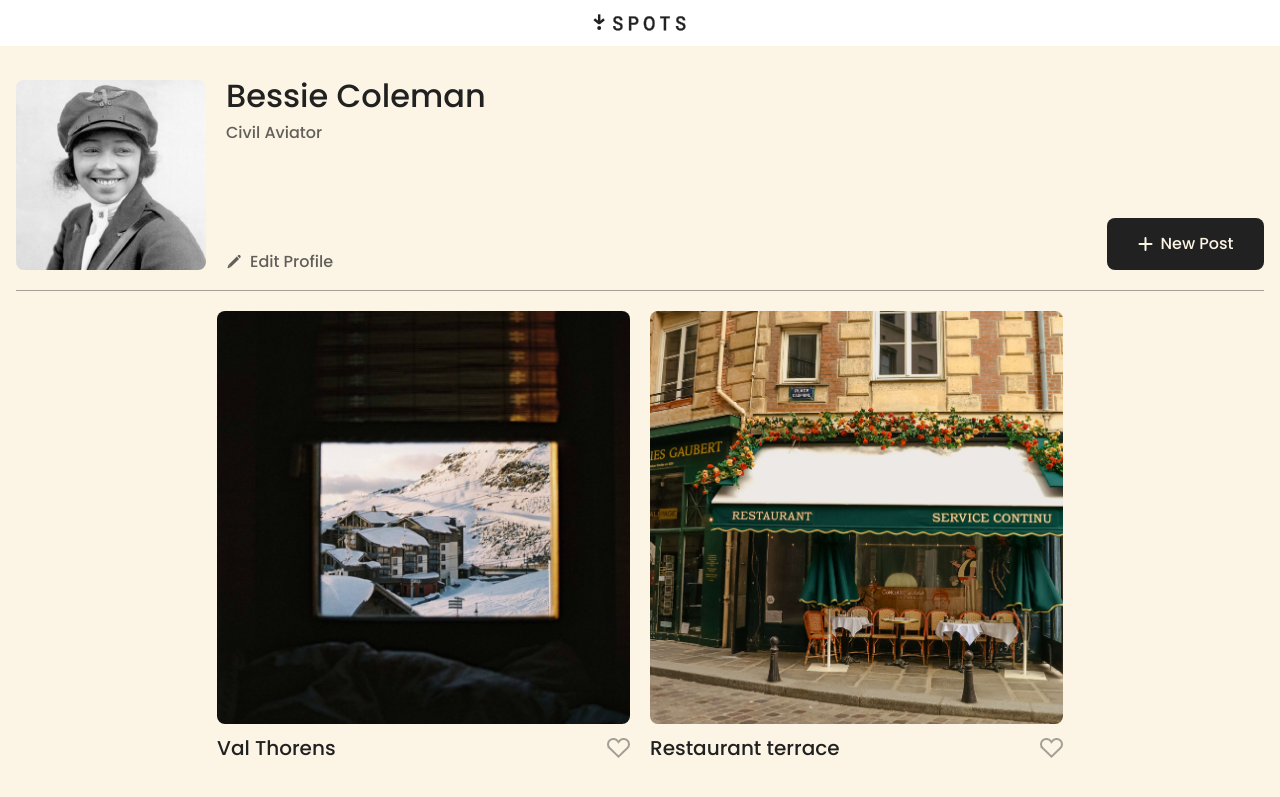
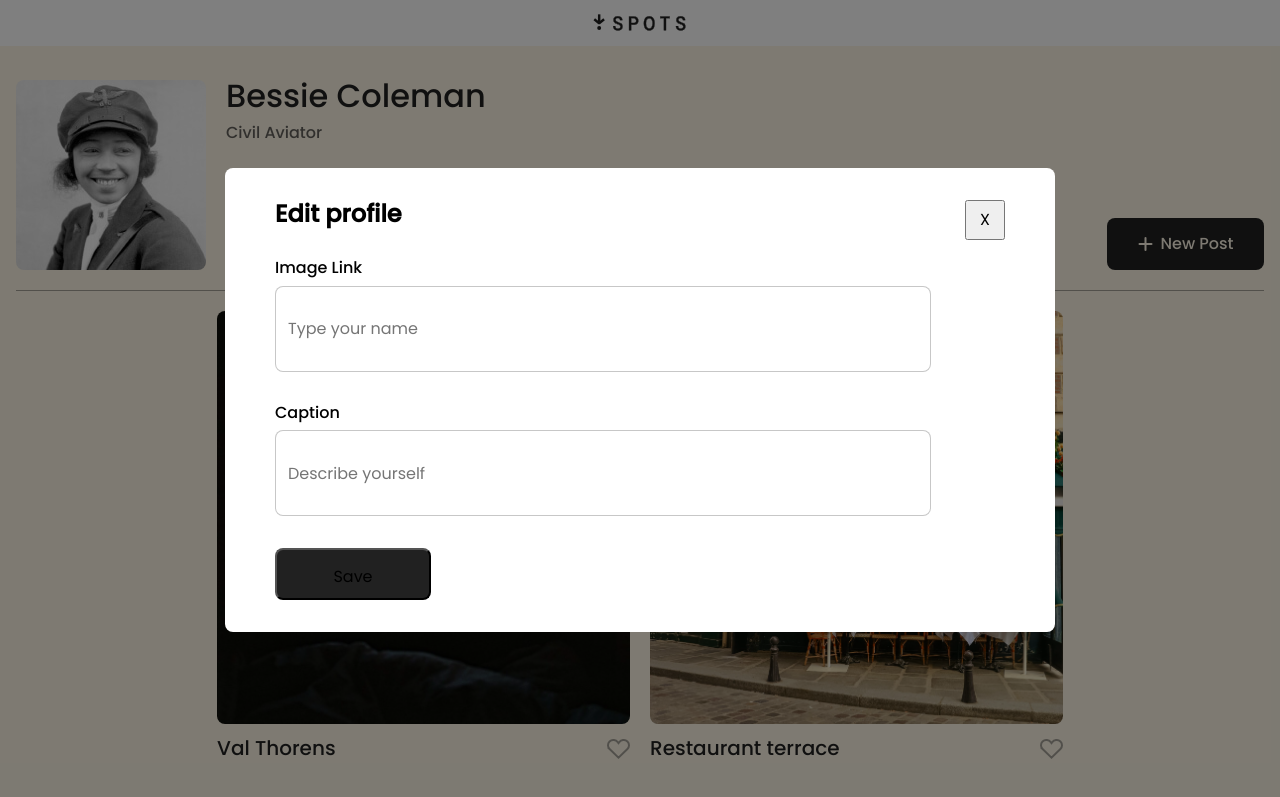
Before and after one commit to kpgayda/se_project_spots, a plain HTML site: page index.html in a window 1280 px wide. Shown: the top 797 px of the page. Drawn offline with Linux system fonts and the light colour scheme.

Commit message:
updating everything

```diff
--- a/blocks/card.css
+++ b/blocks/card.css
@@ -13,14 +13,14 @@
 /*code to automatically add three dots if text is too long*/
 .card__title {
   font-size: 20px;
-  line-height: 120%;
+  line-height: 125%;
   font-weight: 500;
   color: #212121;
   margin: 0;
   text-overflow: ellipsis;
   white-space: nowrap;
   overflow: hidden;
-  max-width: 380px;
+  max-width: 259px;
 }
 
 .card__like-button {
@@ -52,6 +52,5 @@
 
   .card__title{
     font-size: 16px;
-    line-height: 100%;
   }
 }
--- /dev/null
+++ b/blocks/modal.css
@@ -0,0 +1,64 @@
+.modal{
+  display: flex;/*figured this out on my own without assistence*/
+  justify-content: center;/*figured this out on my own without assistence*/
+  align-items: center;/*figured this out on my own without assistence*/
+  visibility: hidden;
+  background-color: #00000080;
+  position: fixed;
+  top: 0;
+  bottom: 0;
+  left: 0;
+  right: 0;
+}
+
+.modal__is-opened{
+  visibility: visible;
+}
+
+.modal__container{
+  max-width: 730px;
+  width: 100%;
+  border-radius: 8px;
+  background-color: #fff;
+  padding: 32px 50px; /*32px for top and bottom, 50px for left and right*/
+  position: relative;
+}
+
+.modal__close-btn {
+  position: absolute;
+  top: 32px;
+  right: 50px;
+  width: 40px;
+  height: 40px;
+}
+
+.modal__title {
+  margin: 0 0 32px;
+}
+
+.modal__form {
+  display: flex;
+  flex-direction: column;
+}
+
+.modal__label {
+  margin: 0 0 32px;
+}
+
+.modal__input {
+  display: block;
+  margin: 8px 0 0;
+  padding: 16px 12px;
+  border: 1px #21212140 solid;
+  border-radius: 8px;
+  width: 630px;
+  height: 52px;
+}
+
+.modal__submit-btn {
+  width: 156px;
+  height: 52px;
+  background-color: #212121;
+  border-radius: 8px;
+  padding: 18px 32px;
+}
--- a/index.html
+++ b/index.html
@@ -84,6 +84,23 @@
       <footer class="footer page__section">
         <p class="footer__text">2025 &copy; Spot</p>
       </footer>
+      <div class = "modal modal__is-opened">
+        <div class="modal__container">
+          <button type = "button" class="modal__close-btn">X</button>
+          <h2 class="modal__title">Edit profile</h2>
+          <div class="modal__form">
+            <label for="profile__name-input" class="modal__label">
+              Image Link<!--did this on my own-->
+              <input id="profile__name-input" type="text" class="modal__input" placeholder="Type your name">
+            </label>
+            <label for="profile__description-input" class="modal__label">
+              Caption<!--did this on my own-->
+              <input id="profile__description-input" type="text" class="modal__input" placeholder="Describe yourself">
+            </label>
+            <button type="submit" class="modal__submit-btn">Save</button>
+          </div>
+        </div>
+      </div>
     </div>
   </body>
 </html>
--- a/pages/index.css
+++ b/pages/index.css
@@ -7,3 +7,4 @@
 @import url(../blocks/card.css);
 @import url(../blocks/cards.css);
 @import url(../blocks/footer.css);
+@import url(../blocks/modal.css);
```
